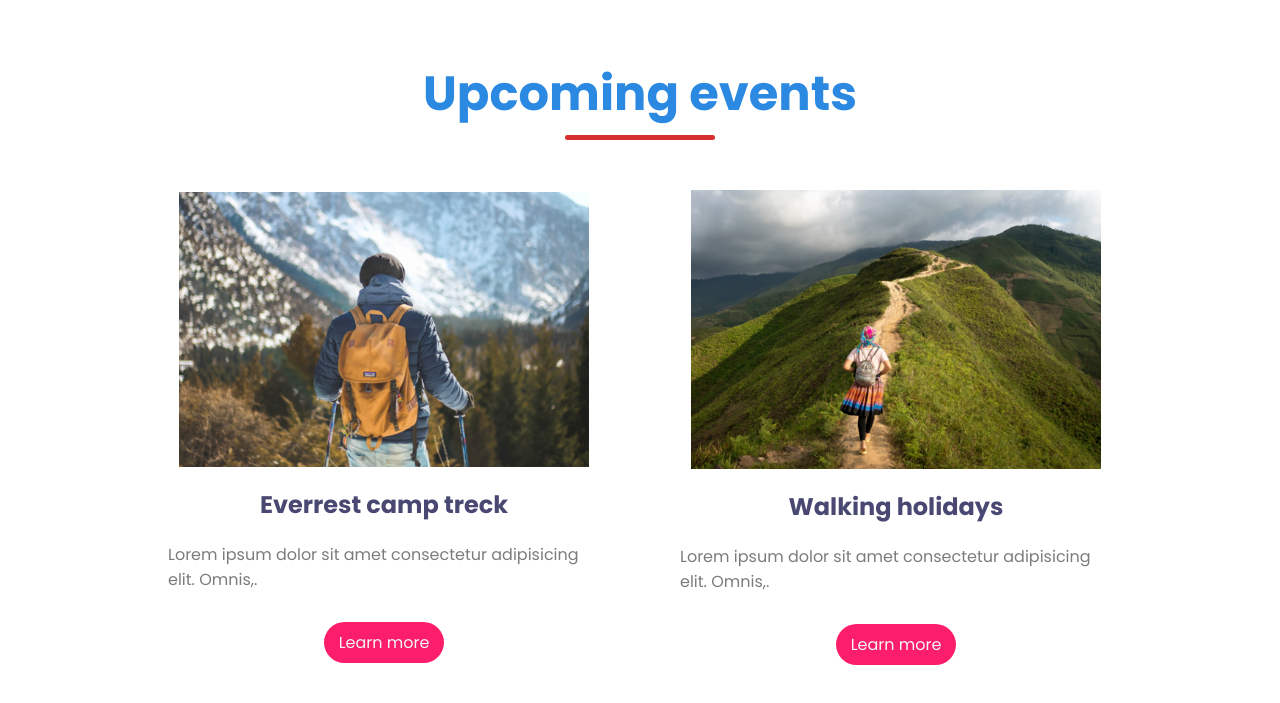
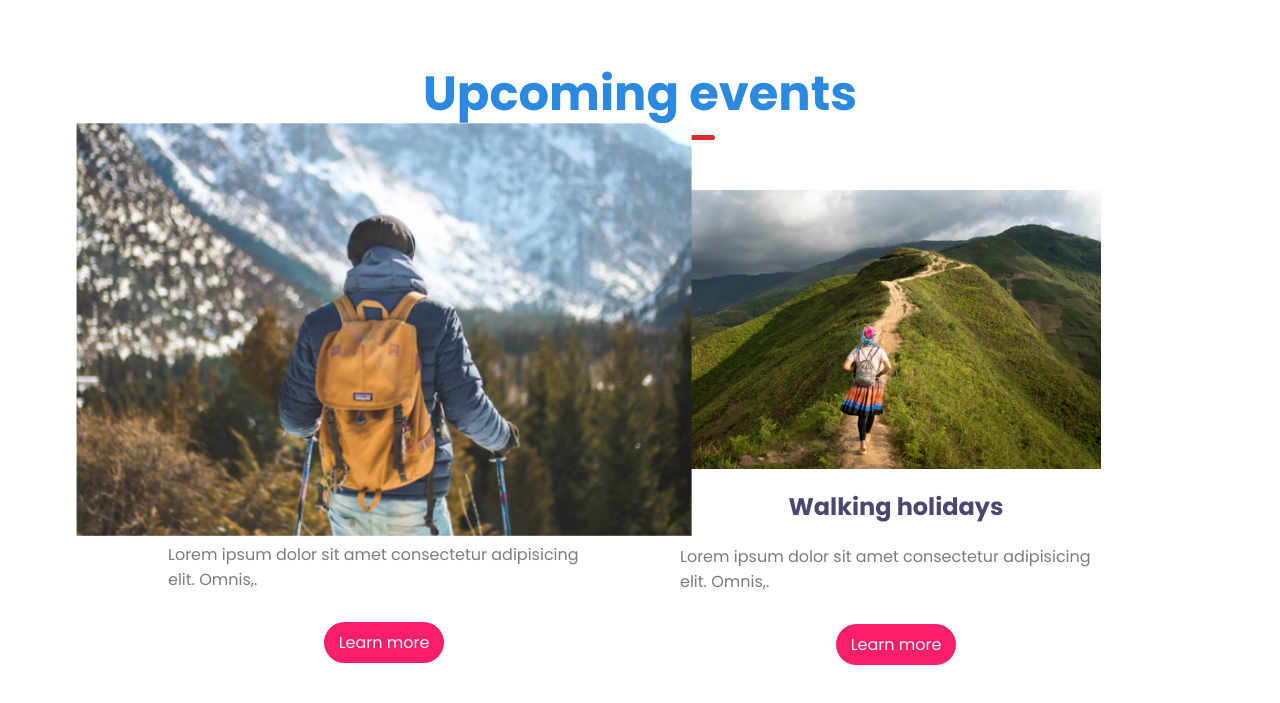
Before and after one commit to pappusaha/complete-responsive-website, a plain HTML site: page index.html in a window 1280 px wide. In both pictures the pointer is over the picture 384 px from the left and 1151 px from the top of the page. Shown: the part 822-1525 px from the top of the page. Drawn offline with Linux system fonts and the light colour scheme.

Commit message:
added hover efect

```diff
--- a/style/style.css
+++ b/style/style.css
@@ -222,6 +222,12 @@ align-items: center;
     margin: 20px 0;
 
 }
+img:hover{
+    transform: scale(1.5);
+}
+img{
+    transition: transform .5s ;
+}
 /* mobile device responsive  */
 
 @media screen and (max-width:576px) {
```
